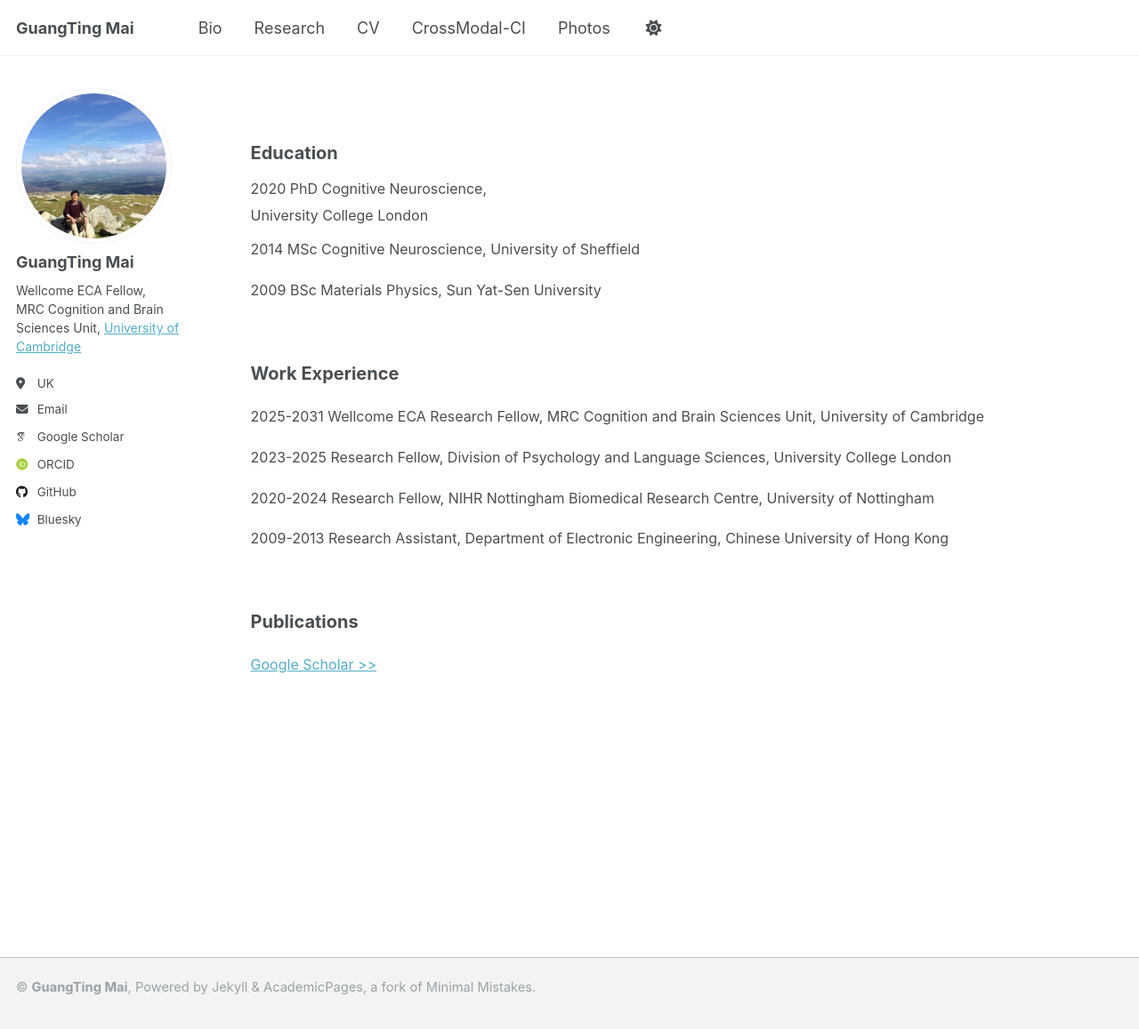
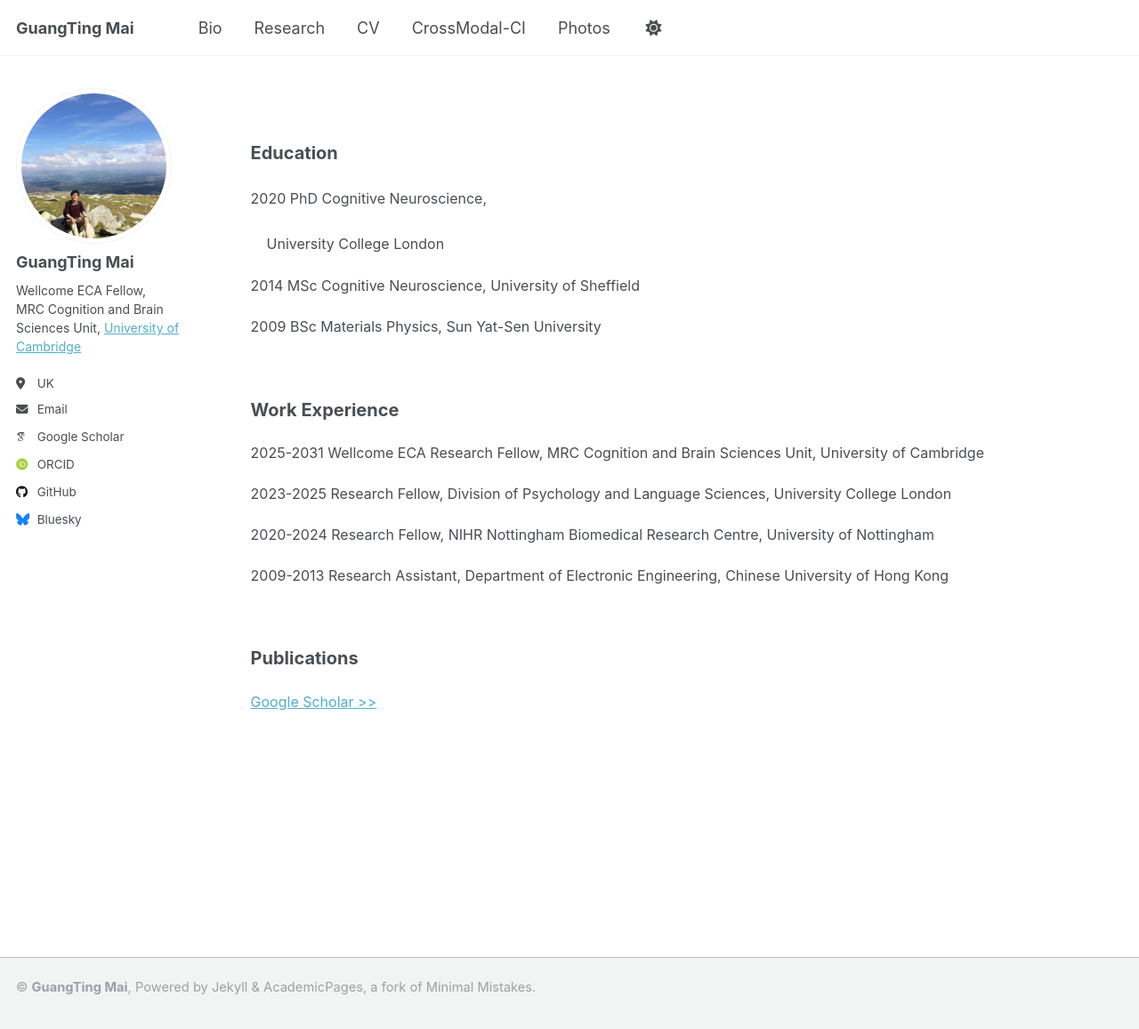
Before and after one commit to guangtingmai/guangtingmai.github.io, a Jekyll site: the page built from _pages/cv.html, in a window 1280 px wide and 1163 px high. Shown: the top 1157 px of the window at 89% size. Built offline with Jekyll 4.4.1, drawn with Linux system fonts in a browser that asks for light colours; some web fonts are replaced.

Commit message:
Update cv.html

```diff
--- a/_pages/cv.html
+++ b/_pages/cv.html
@@ -8,8 +8,8 @@ author_profile: true
 ---
 <br>
 <p><span style="font-size: 15pt;line-height: 1.4;display: block;margin-bottom: 0.07vh"><strong>Education</strong></span></p>
-<p><span style="font-size: 12pt;line-height: 0.4;display: block;">2020 PhD Cognitive Neuroscience,
-<p><span style="font-size: 12pt;line-height: 0.4;display: block;">     University College London</span></p>
+<p><span style="font-size: 12pt;line-height: 1">2020 PhD Cognitive Neuroscience,
+<p><span style="font-size: 12pt;line-height: 1">&nbsp;&nbsp;&nbsp;&nbsp;University College London</span></p>
 <p><span style="font-size: 12pt;line-height: 1.4;display: block;">2014 MSc Cognitive Neuroscience, University of Sheffield</span></p>
 <p><span style="font-size: 12pt;line-height: 1.4;display: block;">2009 BSc Materials Physics, Sun Yat-Sen University</span></p>
 <br>
```
